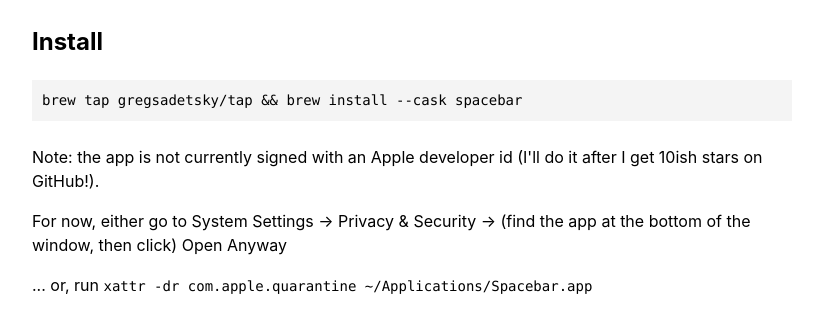
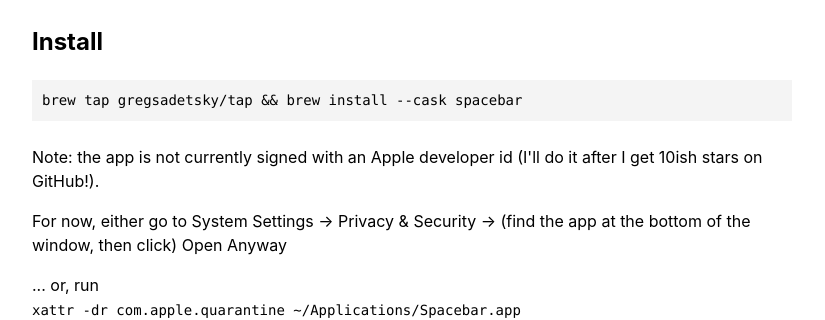
Before and after one commit to gregsadetsky/spacebar, a plain HTML site: page web/index.html in a window 1280 px wide. Shown: the part 640-960 px from the top of the page, without its empty margins (228-1053 px from the left). Drawn offline with Linux system fonts and the light colour scheme.

Commit message:
command on its own line after 'or, run'

```diff
--- a/web/index.html
+++ b/web/index.html
@@ -30,7 +30,7 @@
   <blockquote>
     <p>Note: the app is not currently signed with an Apple developer id (I'll do it after I get 10ish stars on GitHub!).</p>
     <p>For now, either go to System Settings → Privacy &amp; Security → (find the app at the bottom of the window, then click) Open Anyway</p>
-    <p>... or, run <code>xattr -dr com.apple.quarantine ~/Applications/Spacebar.app</code></p>
+    <p>... or, run<br><code>xattr -dr com.apple.quarantine ~/Applications/Spacebar.app</code></p>
   </blockquote>
   <p>If previews don't show, go to: <em>System Settings → General → Login Items &amp; Extensions → Quick Look</em> and make sure that Spacebar is enabled</p>
 
```
Also changed, not shown: README.md.
